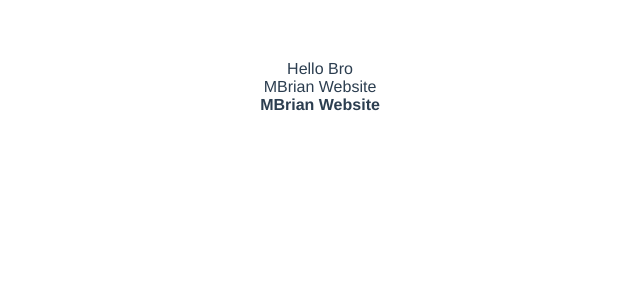
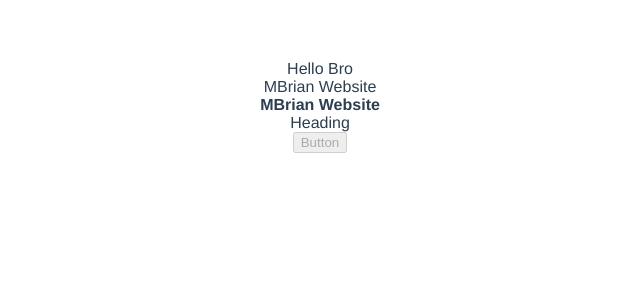
Before and after one commit to mbrianwebsite/learn-vuejs3, a Vue app in the folder hello-world/: page / in a window 1280 px wide. Shown: the top 300 px of the page, without its empty margins (320-960 px from the left). Built offline with nearby package versions, Linux system fonts and the light colour scheme.

Commit message:
BINDING ATTRIBUTE

```diff
--- a/hello-world/src/App.vue
+++ b/hello-world/src/App.vue
@@ -5,6 +5,8 @@
     <div>{{ greet }} {{ name }}</div>
     <div v-text="channel"></div>
     <div v-html="channelBold"></div>
+    <div v-bind:id="headingId">Heading</div>
+    <button v-bind:disabled="isDisabled">Button</button>
   </div>
 </template>
 
@@ -19,6 +21,8 @@ export default {
       name: "Bro",
       channel: "MBrian Website",
       channelBold: "<b>MBrian Website</b>",
+      headingId: "heading",
+      isDisabled: true,
     };
   },
 };
```
